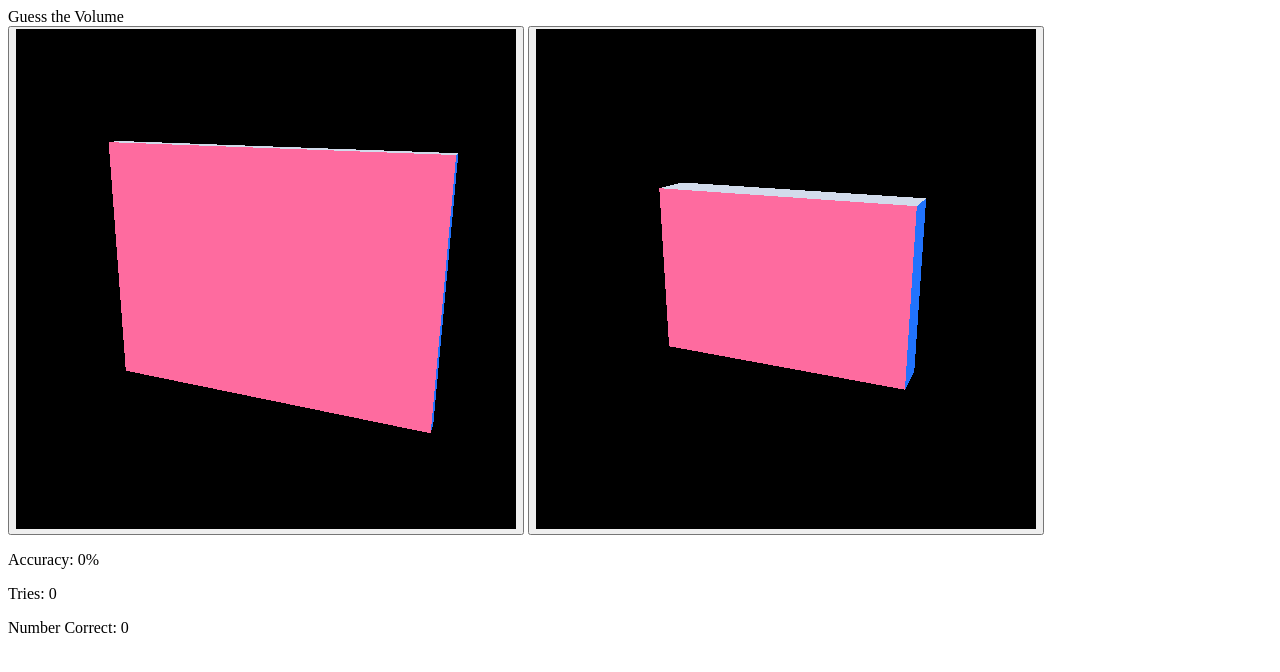
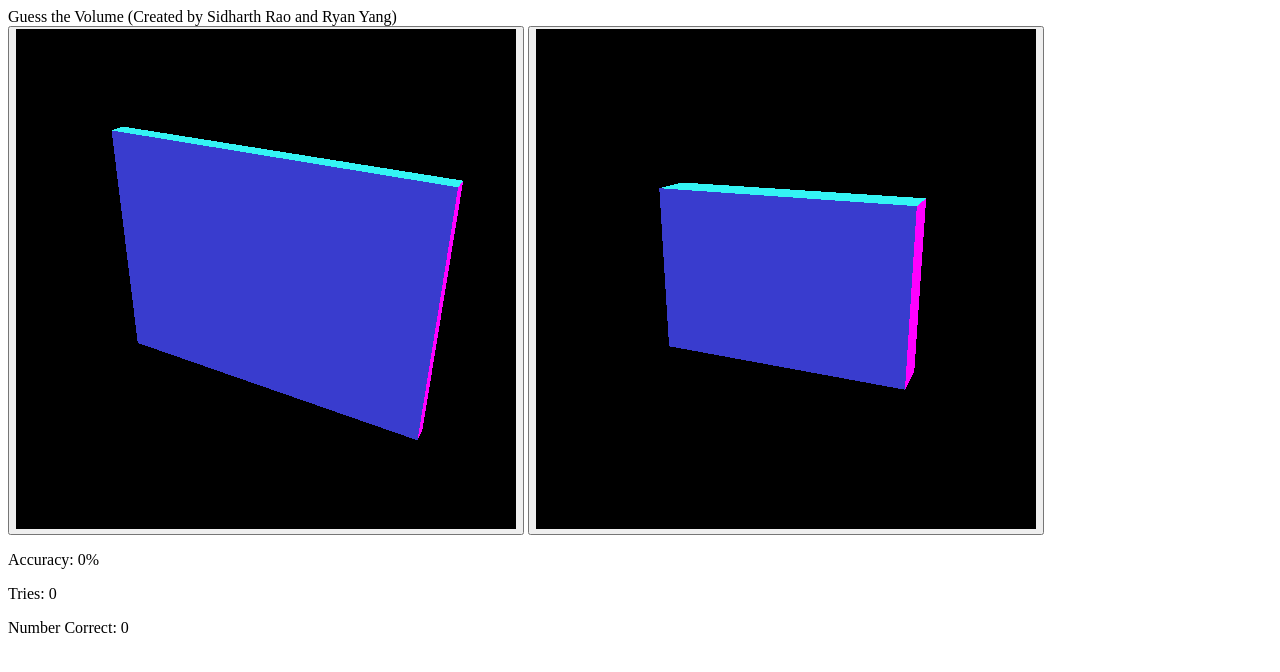
Before and after one commit to sidharthmrao/volume_perception, a plain HTML site: page index.html in a window 1280 px wide. Drawn offline with Linux system fonts and the light colour scheme.

Commit message:
Changed color scheme

```diff
--- a/index.html
+++ b/index.html
@@ -11,7 +11,7 @@
     </head>
     <body onload="start();">
         <div>
-            <h>Guess the Volume</h>
+            <h>Guess the Volume (Created by Sidharth Rao and Ryan Yang)</h>
         </div>
         <div>
             <button onclick="guess(0);"><div id="canvas0" width="500" height="500"></div></button>
--- a/scripts.js
+++ b/scripts.js
@@ -93,8 +93,8 @@ function guess(num) {
     cube1 = createCube(item2);
     cube1.position.set(0, 0, -7.0);
     scene1.add(cube1);
-    cube1.rotation.y -= 0.4;
-    cube1.rotation.x += 0.3;
+    cube1.rotation.y -= 0.5;
+    cube1.rotation.x += 0.5;
 
     renderScene0();
     renderScene1();
@@ -112,12 +112,12 @@ function guess(num) {
 
 function createCube(vals) {
     var cubeMaterials = [
-        new THREE.MeshBasicMaterial({color:0x2173fd}),
-        new THREE.MeshBasicMaterial({color:0xd5d918}),
-        new THREE.MeshBasicMaterial({color:0xd2dbeb}),
-        new THREE.MeshBasicMaterial({color:0xa3a3c6}),
-        new THREE.MeshBasicMaterial({color:0xfe6b9f}),
-        new THREE.MeshDepthMaterial({color:0x856af9})
+        new THREE.MeshBasicMaterial({color:0xFF00FF}),
+        new THREE.MeshBasicMaterial({color:0x393CCE}),
+        new THREE.MeshBasicMaterial({color:0x34F4F4}),
+        new THREE.MeshBasicMaterial({color:0xFF00FF}),
+        new THREE.MeshBasicMaterial({color:0x393CCE}),
+        new THREE.MeshBasicMaterial({color:0x34F4F4}),
     ];
 
     var cubeMaterial = new THREE.MeshFaceMaterial(cubeMaterials);
@@ -150,8 +150,8 @@ function startScene0() {
 
     cube0.position.set(0, 0, -7.0);
     scene0.add(cube0);
-    cube0.rotation.y -= 0.4;
-    cube0.rotation.x += 0.3;
+    cube0.rotation.y -= 0.5;
+    cube0.rotation.x += .5;
 }
 
 function startScene1() {
```
